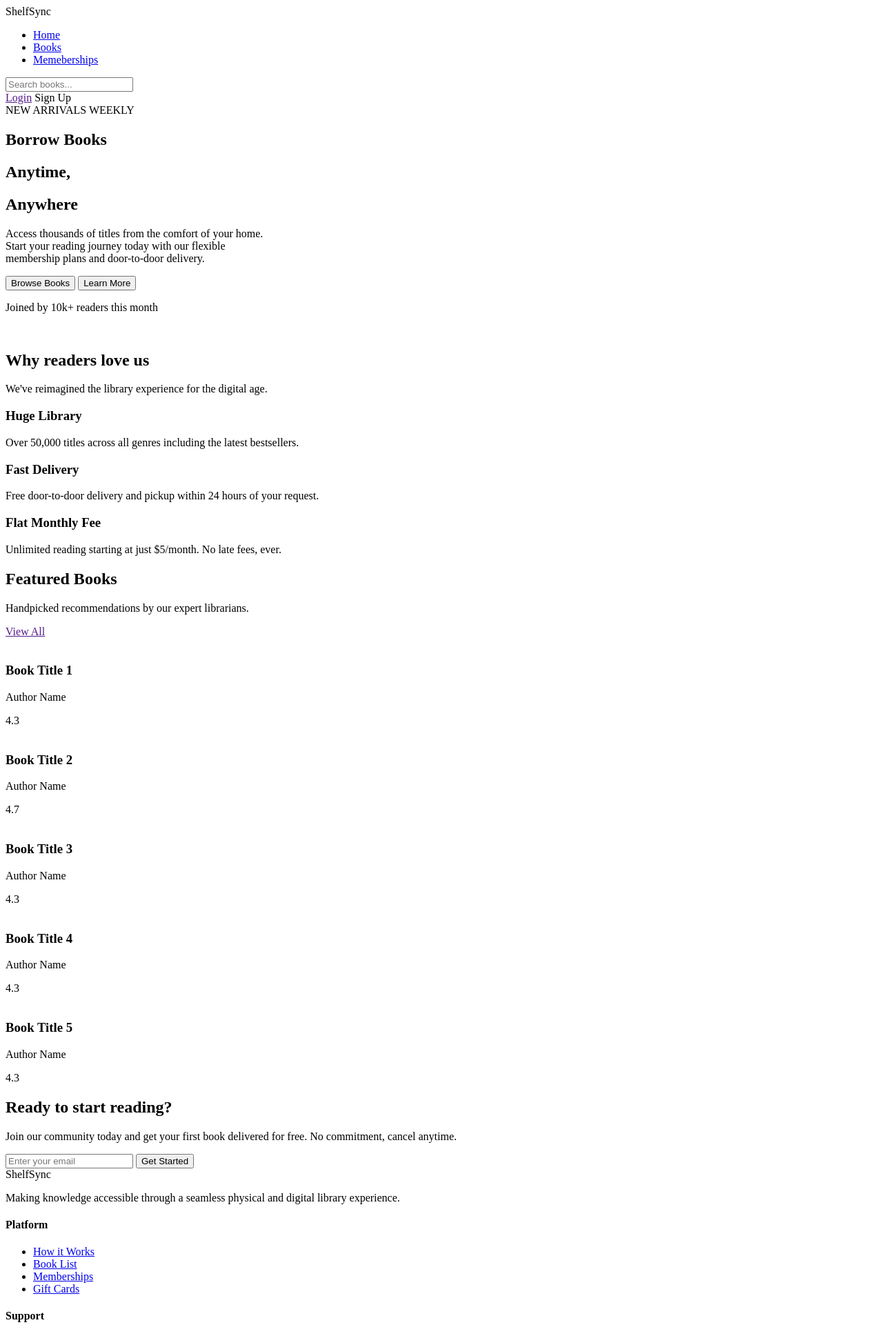
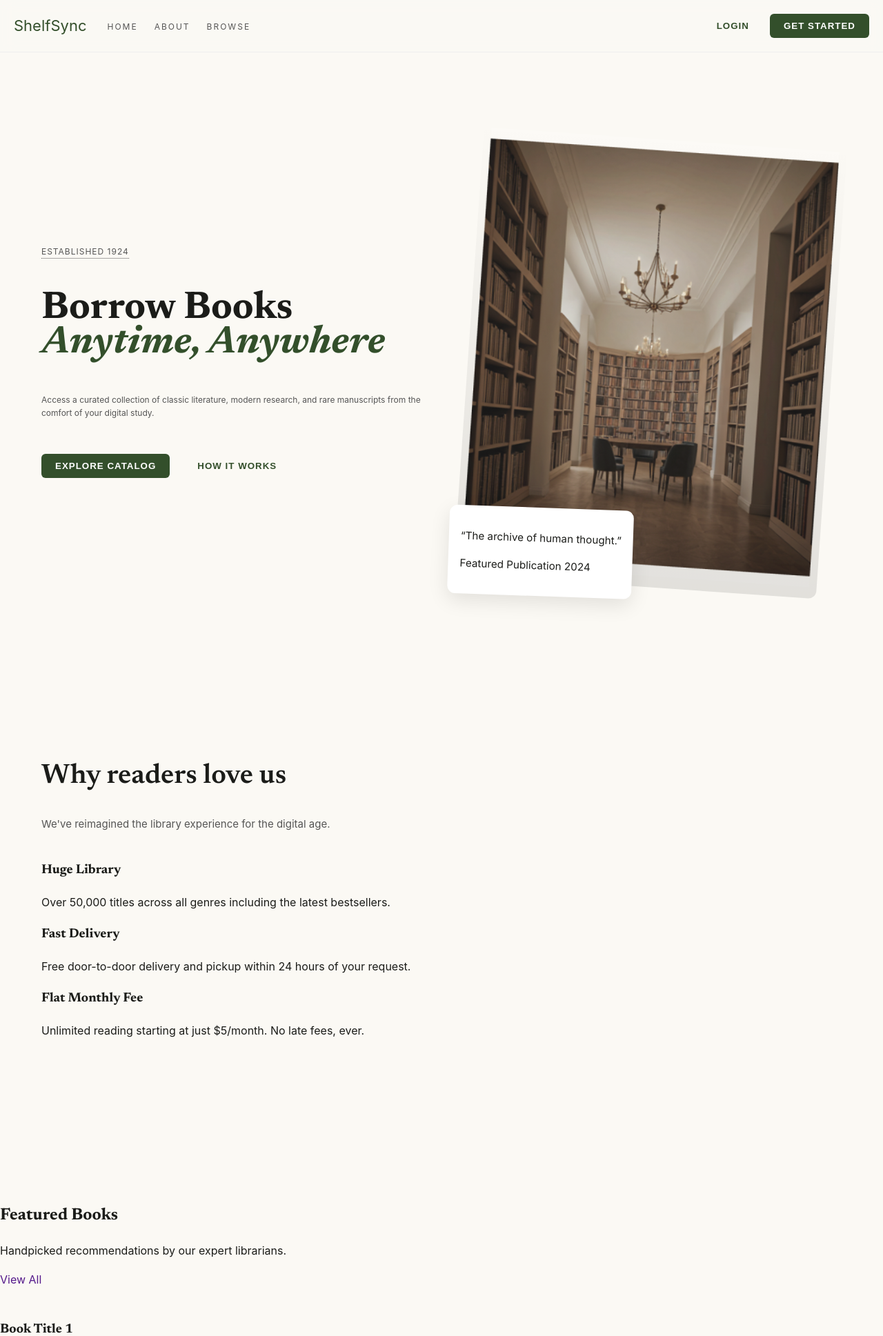
Before and after one commit to seifmthabet/ShelfSync, a Django app: template templates/index.html in a window 1280 px wide. Shown: the top 1937 px of the page at 69% size. Run offline with Django 5.2, Linux system fonts and the light colour scheme; the template is opened without the code that fills it, so the values that code supplies are empty.

Commit message:
feat(styling):adding general styling roles

```diff
--- /dev/null
+++ b/static/css/global.css
@@ -0,0 +1,227 @@
+/* font */
+@import url('https://fonts.googleapis.com/css2?family=Newsreader:ital,opsz,wght@0,6..72,200..800;1,6..72,200..800&display=swap');
+
+/* Global Standards */
+:root {
+  /* Colors */
+  --color-surface: #fbf9f4;
+  --color-primary: #334f2b;
+  --color-primary-container: #4a6741;
+  --color-secondary: #555;
+
+  --color-surface-lowest: #ffffff;
+  --color-surface-low: #f5f3ee;
+  --color-surface-high: #eae8e3;
+  --color-surface-highest: #e4e2dd;
+
+  --color-outline-variant: rgba(195, 200, 189, 0.2);
+
+  --color-on-surface: #1b1c19;
+  --color-on-primary: #ffffff;
+
+  /* Fonts */
+
+  --font-serif: "Newsreader", serif;
+  --font-sans: "Inter", sans-serif;
+
+  --display-lg: 56px;
+  --headline-md: 28px;
+  --title-lg: 22px;
+  --body-lg: 16px;
+  --label-md: 12px;
+
+  /* Spacing */
+  --space-1: 4px;
+  --space-2: 8px;
+  --space-3: 12px;
+  --space-4: 16px;
+  --space-5: 24px;
+  --space-6: 32px;
+  --space-7: 36px;
+  --space-8: 44px;
+
+  --section-16: 88px;
+  --section-20: 112px;
+
+  /* Radius */
+  --radius-default: 4px;
+  --radius-md: 6px;
+
+  /* Shadow */
+  --shadow-ambient: 0 12px 32px -4px rgba(51, 79, 43, 0.06);
+}
+
+/* Defaults */
+
+*,
+*::before,
+*::after {
+  box-sizing: border-box;
+}
+
+html {
+  scroll-behavior: smooth;
+}
+
+body {
+  margin: 0;
+  font-family: var(--font-sans);
+  font-size: var(--body-lg);
+  line-height: 1.6;
+  background: var(--color-surface);
+  color: var(--color-on-surface);
+}
+
+a {
+  text-decoration: none;
+}
+
+/* Typography */
+
+h1, h2, h3 {
+  font-family: var(--font-serif);
+}
+
+.display-lg {
+  font-family: var(--font-sans);
+  font-size: var(--display-lg);
+  font-weight: 500;
+}
+
+.headline-md {
+  font-family: var(--font-serif);
+  font-size: var(--headline-md);
+  font-weight: 600;
+}
+
+.title-lg {
+  font-family: var(--font-serif);
+  font-size: var(--title-lg);
+  font-weight: 500;
+}
+
+.body-lg {
+  font-family: var(--font-serif);
+  font-size: var(--body-lg);
+}
+
+.label-md {
+  font-family: var(--font-sans);
+  font-size: var(--label-md);
+  font-weight: 700;
+  letter-spacing: 0.05em;
+  text-transform: uppercase;
+}
+
+/* Sections */
+
+section {
+  padding: 100px 0;
+}
+
+.section-alt {
+  background: var(--color-surface-low);
+}
+
+/* container */
+.container {
+  max-width: 1200px;
+  margin: auto;
+  padding: 0 20px;
+}
+
+.internal-container {
+  display: flex;
+  align-items: center;
+}
+
+/* Cards */
+.card {
+  background: var(--color-surface-lowest);
+  padding: var(--space-6);
+  border-radius: var(--radius-md);
+}
+
+.card.ghost-border {
+  border: 1px solid var(--color-outline-variant);
+}
+
+/* Buttons */
+.btn {
+  padding: 10px 20px;
+  border: none;
+  background: transparent;
+  cursor: pointer;
+  font-weight: 600;
+  letter-spacing: 1px;
+  transition: 0.3s;
+  text-transform: uppercase;
+}
+
+.btn-primary {
+  background: var(--color-primary);
+  color: var(--color-on-primary);
+  border-radius: 6px;
+}
+
+.btn-primary:hover {
+  background: var(--color-primary-container);
+  transform: scale(1.02);
+}
+
+.btn-ghost {
+  background: none;
+  color: var(--color-primary);
+  text-decoration: none;
+}
+
+.btn-ghost:hover {
+  text-decoration: underline;
+  text-underline-offset: 4px;
+}
+
+/* Inputs */
+.input-soft {
+  width: 100%;
+  padding: var(--space-3) var(--space-4);
+  background: var(--color-surface-lowest);
+  border: none;
+  border-bottom: 1px solid var(--color-outline-variant);
+  font-family: var(--font-serif);
+}
+
+.input-soft:focus {
+  outline: none;
+  background: var(--color-surface-low);
+  border-bottom: 2px solid var(--color-primary);
+}
+
+/* Nav bar */
+.nav-glass {
+  background: rgba(251, 249, 244, 0.8);
+  backdrop-filter: blur(12px);
+}
+
+/* Lists */
+ul {
+  list-style: none;
+  padding: 0;
+  margin: 0;
+}
+
+.list-item {
+  padding: var(--space-3) 0;
+}
+
+.list-item:hover {
+  background: var(--color-surface-low);
+}
+
+/* Floating Element effect */
+.modal,
+.popover {
+  background: var(--color-surface-lowest);
+  box-shadow: var(--shadow-ambient);
+  border-radius: var(--radius-md);
+  padding: var(--space-6);
+}
--- /dev/null
+++ b/static/css/pages/landing.css
@@ -0,0 +1,154 @@
+@import "../global.css";
+
+/* =========== Navigation Bar =========== */
+
+nav {
+	position: sticky;
+	top: 0;
+	backdrop-filter: blur(10px);
+	background: rgba(251, 249, 244, 0.8);
+	border-bottom: 1px solid #eee;
+	z-index: 100;
+
+}
+
+.nav {
+	display: flex;
+	justify-content: space-between;
+	padding: 20px;
+}
+
+.left-nav {
+	display: flex;
+	align-items: center;
+	gap: 30px;
+}
+
+.logo span {
+	color: var(--color-primary);
+	font: var(--font-serif);
+	font-size: var(--title-lg);
+}
+
+.nav-links {
+	gap: 24px;
+	list-style: none;
+}
+
+.nav-links a {
+	text-decoration: none;
+	color: var(--color-secondary);
+	font-size: var(--label-md);
+	letter-spacing: 2px;
+	text-transform: uppercase;
+	transition: 0.3s;
+}
+
+.nav-links a:hover {
+	color: var(--color-primary);
+}
+
+.right-nav {
+	display: flex;
+	gap: 10px;
+}
+
+/* =========== hero section =========== */
+.hero {
+	display: grid;
+	grid-template-columns: 1fr 1fr;
+	gap: 50px;
+	align-items: center;
+}
+
+.hero-label {
+	font-family: var(--font-sans);
+	font-size: var(--label-md);
+	color: var(--color-secondary);
+	padding-bottom: 2px;
+	border-bottom: 1px dotted var(--color-secondary);
+	text-transform: uppercase;
+	letter-spacing: 1px;
+}
+
+.hero-title {
+	font-size: var(--display-lg);
+	line-height: 50px;
+}
+
+.hero-title span {
+	color: var(--color-primary);
+	font-style: italic;
+}
+
+.hero-desc {
+	font-size: var(--label-md);
+	color: var(--color-secondary);
+	margin-bottom: 50px;
+}
+
+.hero-actions {
+	margin-top: 20px;
+	display: flex;
+	gap: 20px;
+}
+
+.hero-btn {
+	color: var(--color-primary);
+	cursor: pointer;
+}
+
+.hero-img {
+	position: relative;
+	width: 100%;
+	border-radius: 12px;
+	transform: rotate(2deg) scale(0.95);
+	transition: 0.3s;
+}
+
+.hero-img:hover {
+	transform: rotate(0) scale(1);
+}
+
+.hero-img img {
+	width: 100%;
+	border-radius: 12px;
+}
+
+.hero-overlay {
+	position: absolute;
+	inset: 0;
+	background: linear-gradient(to top, rgba(0,0,0,0.1), transparent);
+	border-radius: 12px;
+	transform: rotate(2deg);
+}
+
+.hero-card {
+	position: absolute;
+	bottom: -20px;
+	left:-20px;
+	background: white;
+	padding: 18px;
+	border-radius: 12px;
+	box-shadow: 0 10px 30px rgba(0,0,0,0.1);
+}
+
+/* =========== Features section =========== */
+.features-header {
+
+  gap: 20px;
+  margin-bottom: 40px;
+}
+
+.features-header h2{
+	font-size: 40px;
+  line-height: 1.2;
+  font-weight: 600;
+}
+
+.features-header p {
+	margin-top: 12px;
+  font-family: var(--font-sans);
+  font-size: 15px;
+  color: var(--color-secondary);
+}
--- a/templates/index.html
+++ b/templates/index.html
@@ -4,86 +4,71 @@
 <head>
     <meta charset="UTF-8">
     <meta name="viewport" content="width=device-width, initial-scale=1.0">
+    <link rel="stylesheet" href="../static/css/global.css">
+    <link rel="stylesheet" href="../static/css/pages/landing.css">
     <title>ShelfSync</title>
 </head>
 
 <body>
     <!-- Navigation -->
     <nav>
-        <div>
-            <div>
-                <div>
-                    <span></span>
+        <div class="nav">
+            <div class="internal-container left-nav">
+                <div class="logo">
                     <span>ShelfSync</span>
                 </div>
-                <div>
-                    <ul>
+                <div class="">
+                    <ul class=" internal-container nav-links">
                         <li><a href="/">Home</a></li>
-                        <li><a href="/">Books</a></li>
-                        <li><a href="/">Memeberships</a></li>
+                        <li><a href="/">About</a></li>
+                        <li><a href="/">Browse</a></li>
                     </ul>
                 </div>
             </div>
-            <div>
-                <div>
-                    <span></span>
-                    <input type="text" placeholder="Search books...">
-                </div>
-                <div>
-                    <span><a href="">Login</a></span>
-                    <span><a href=""></a>Sign Up</a></span>
-                </div>
+            <div class="internal-container right-nav">
+                <button class="btn btn-ghost">LOGIN</button>
+                <button class="btn btn-primary" >GET STARTED</button>
             </div>
         </div>
     </nav>
     <!-- End Navigation -->
 
-    <!-- Landing Section -->
+    <!-- Hero Section -->
 
     <section>
-        <div>
+        <div class="container hero">
             <div>
-                <div><span>NEW ARRIVALS WEEKLY</span></div>
+                <div><span class="hero-label">Established 1924</span></div>
                 <div>
-                    <h1>Borrow Books</h1>
-                    <h1>Anytime,</h1>
-                    <h1>Anywhere</h1>
+                    <h1 class="hero-title">Borrow Books <br><span>Anytime, Anywhere</span></h1>
                 </div>
-                <div>
-                    <p>Access thousands of titles from the comfort of your home.
-                        <br /> Start your reading journey today with our flexible
-                        <br />membership plans and door-to-door delivery.
-                    </p>
+                <div class="hero-desc">
+                    <p>Access a curated collection of classic literature, modern research, and rare manuscripts from the comfort of your digital study.</p>
                 </div>
-                <div>
-                    <button>Browse Books</button>
-                    <button>Learn More</button>
-                </div>
-                <div>
-                    <div>
-                        <span></span>
-                        <span></span>
-                        <span></span>
-                    </div>
-                    <div>
-                        <p>Joined by 10k+ readers this month</p>
-                    </div>
+                <div class="hero-actions">
+                    <button class="btn btn-primary">Explore Catalog</button>
+                    <button class="btn hero-btn">How it works</button>
                 </div>
             </div>
             <div>
-                <div>
-                    <img src="" alt="">
+                <div class="hero-img" >
+                    <img src="../static/images/Classical Library Interior.png" alt="library image">
+                    <div class="hero-overlay"></div>
+                    <div class="hero-card">
+                        <p>“The archive of human thought.”</p>
+                        <p>Featured Publication 2024</p>
+                    </div>
                 </div>
             </div>
         </div>
     </section>
 
-    <!-- End Landing Section -->
+    <!-- End Hero Section -->
 
     <!-- Features Section -->
     <section>
-        <div>
-            <div>
+        <div class="container">
+            <div class="features-header" >
                 <h2>Why readers love us</h2>
                 <p>We've reimagined the library experience for the digital age.</p>
             </div>
```
Also changed, not shown: static/images/Classical Library Interior.png (added), 2 other files.
